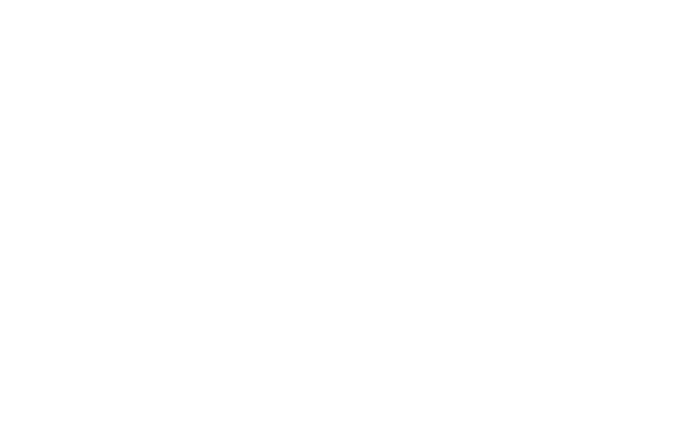
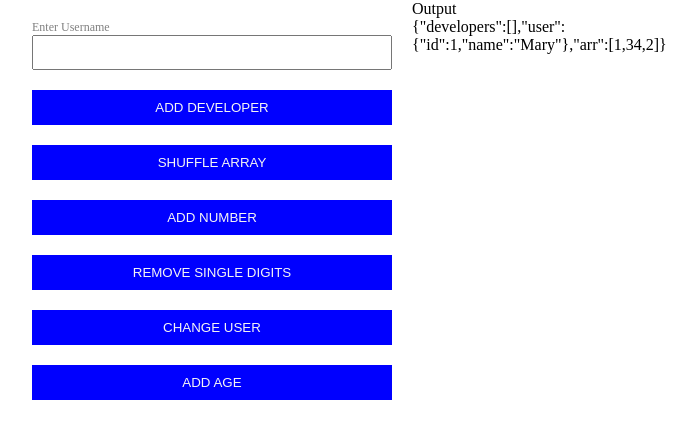
Before and after one commit to MaryAnzhur/reactClass, a React (Create React App) app: page / in a window 1280 px wide. Shown: the top 438 px of the page, without its empty margins (278-973 px from the left). Built offline with nearby package versions, Linux system fonts and the light colour scheme.

Commit message:
lesson20 done

```diff
--- a/src/App.css
+++ b/src/App.css
@@ -12,3 +12,43 @@
 ol {
   list-style: none;
 }
+
+.appContainer {
+  display: flex;
+  justify-content: center;
+  .mainApp {
+    display: flex;
+    max-width: 800px;
+    .buttons {
+      display: flex;
+      flex-direction: column;
+      width: 400px;
+      padding: 20px;
+      gap: 20px;
+      .fieldP{
+        color: gray;
+        font-size: 12px;
+      }
+      .field {
+        width: 100%;
+        padding: 8px;
+      }
+      .fieldBtn {
+        padding: 8px;
+        background-color: blue;
+        color: whitesmoke;
+        border: 2px solid transparent;
+        transition: all .5s;
+        &:hover{
+          border: 2px solid blue;
+          background-color: transparent;
+          color: blue;
+          font-weight: bold;
+        }
+      }
+    }
+    .output {
+      width: 300px;
+    }
+  }
+}
--- a/src/App.js
+++ /dev/null
@@ -1,11 +0,0 @@
-
-import "./App.css";
-
-function App() {
-  return (
-    <div>
-    </div>
-  );
-}
-
-export default App;
--- /dev/null
+++ b/src/App.jsx
@@ -0,0 +1,94 @@
+import {useReducer, useState } from "react";
+import reducer, { initialState } from "./reducer";
+import { DEVELOPER, NUMBER, AGE, USER, SINGLE, SHUFFLE } from "./actionTypes";
+
+import "./App.css";
+
+function App() {
+  const [state, dispatch] = useReducer(reducer, initialState);
+  const [input, setInput] = useState("");
+
+  function forInput(e) {
+    setInput(e.target.value);
+  }
+
+  function forButton(type) {
+    dispatch({ type: type, payload: input });
+    setInput("");
+  }
+
+  return (
+    <div className="appContainer">
+      <div className="mainApp">
+        <div>
+          <form className="buttons">
+            <div className="fieldDiv">
+              <p className="fieldP">Enter Username</p>
+              <input className="field" id="field" onChange={forInput} value={input}/>
+            </div>
+            <button
+              className="fieldBtn"
+              type="button"
+              onClick={() => {
+                forButton(DEVELOPER);
+              }}
+            >
+              ADD DEVELOPER
+            </button>
+            <button
+              className="fieldBtn"
+              type="button"
+              onClick={() => {
+                forButton(SHUFFLE);
+              }}
+            >
+              SHUFFLE ARRAY
+            </button>
+            <button
+              className="fieldBtn"
+              type="button"
+              onClick={() => {
+                forButton(NUMBER);
+              }}
+            >
+              ADD NUMBER
+            </button>
+            <button
+              className="fieldBtn"
+              type="button"
+              onClick={() => {
+                forButton(SINGLE);
+              }}
+            >
+              REMOVE SINGLE DIGITS
+            </button>
+            <button
+              className="fieldBtn"
+              type="button"
+              onClick={() => {
+                forButton(USER);
+              }}
+            >
+              CHANGE USER
+            </button>
+            <button
+              className="fieldBtn"
+              type="button"
+              onClick={() => {
+                forButton(AGE);
+              }}
+            >
+              ADD AGE
+            </button>
+          </form>
+        </div>
+        <div className="output">
+          <p>Output</p>
+          <p>{JSON.stringify(state)}</p>
+        </div>
+      </div>
+    </div>
+  );
+}
+
+export default App;
--- /dev/null
+++ b/src/actionTypes.js
@@ -0,0 +1,6 @@
+export const DEVELOPER= 'developer';
+export const SHUFFLE= 'shuffle';
+export const NUMBER= 'number';
+export const SINGLE= 'single';
+export const USER= 'user';
+export const AGE= 'age';
--- /dev/null
+++ b/src/reducer.jsx
@@ -0,0 +1,69 @@
+import { DEVELOPER, NUMBER, USER, AGE, SINGLE, SHUFFLE } from "./actionTypes";
+
+export const initialState = {
+  developers: [],
+  user: { id: 1, name: "Mary" },
+  arr: [1, 34, 2],
+};
+
+function shuffleArray(array) {
+  let shuffled = [...array];
+  for (let i = shuffled.length - 1; i > 0; i--) {
+    const j = Math.floor(Math.random() * (i + 1));
+    [shuffled[i], shuffled[j]] = [shuffled[j], shuffled[i]];
+  }
+  return shuffled;
+}
+
+function reducer(state = initialState, action) {
+  switch (action.type) {
+    case NUMBER:
+      if (isNaN(Number(action.payload))) {
+        alert("Please fill number");
+      } else {
+        return { ...state, arr: [...state.arr, action.payload] };
+      }
+      break;
+    case AGE:
+      if (isNaN(Number(action.payload))) {
+        alert("Please fill number");
+      } else {
+        return { ...state, user: { ...state.user, age: action.payload } };
+      }
+      break;
+
+    case DEVELOPER:
+      if (isNaN(Number(action.payload))) {
+        return { ...state, developers: [...state.developers, action.payload] };
+      } else {
+        alert("Please fill name");
+      }
+      break;
+
+    case USER:
+      if (isNaN(Number(action.payload))) {
+        return {
+          ...state,
+          user: { id: state.user.id + 1, name: action.payload },
+        };
+      } else {
+        alert("Please fill name");
+      }
+      break;
+
+    case SINGLE:
+      let newArr = state.arr.filter((elm) => {
+        return elm > 9;
+      });
+      return { ...state, arr: newArr };
+    case SHUFFLE:
+      return {
+        ...state,
+        arr: shuffleArray(state.arr), // Shuffle and update the array
+      };
+    default:
+      return state;
+  }
+}
+
+export default reducer;
```
